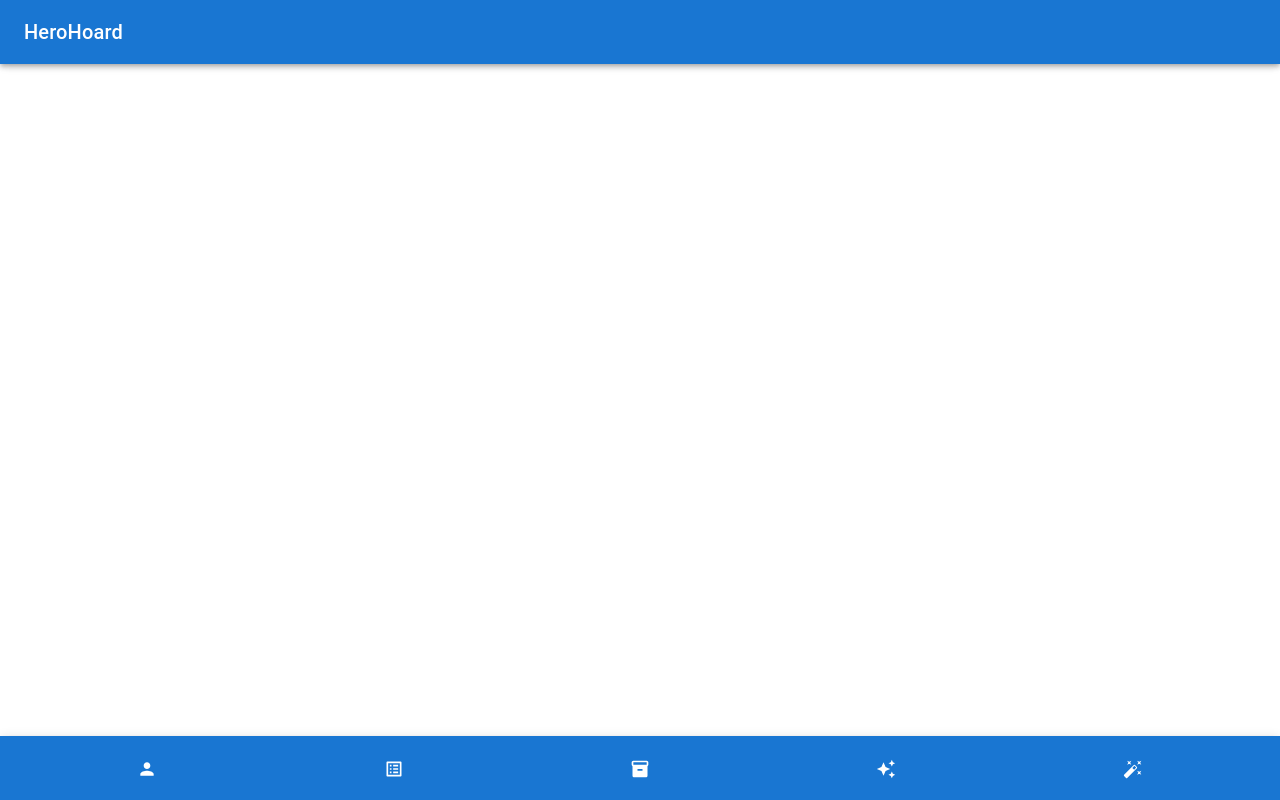
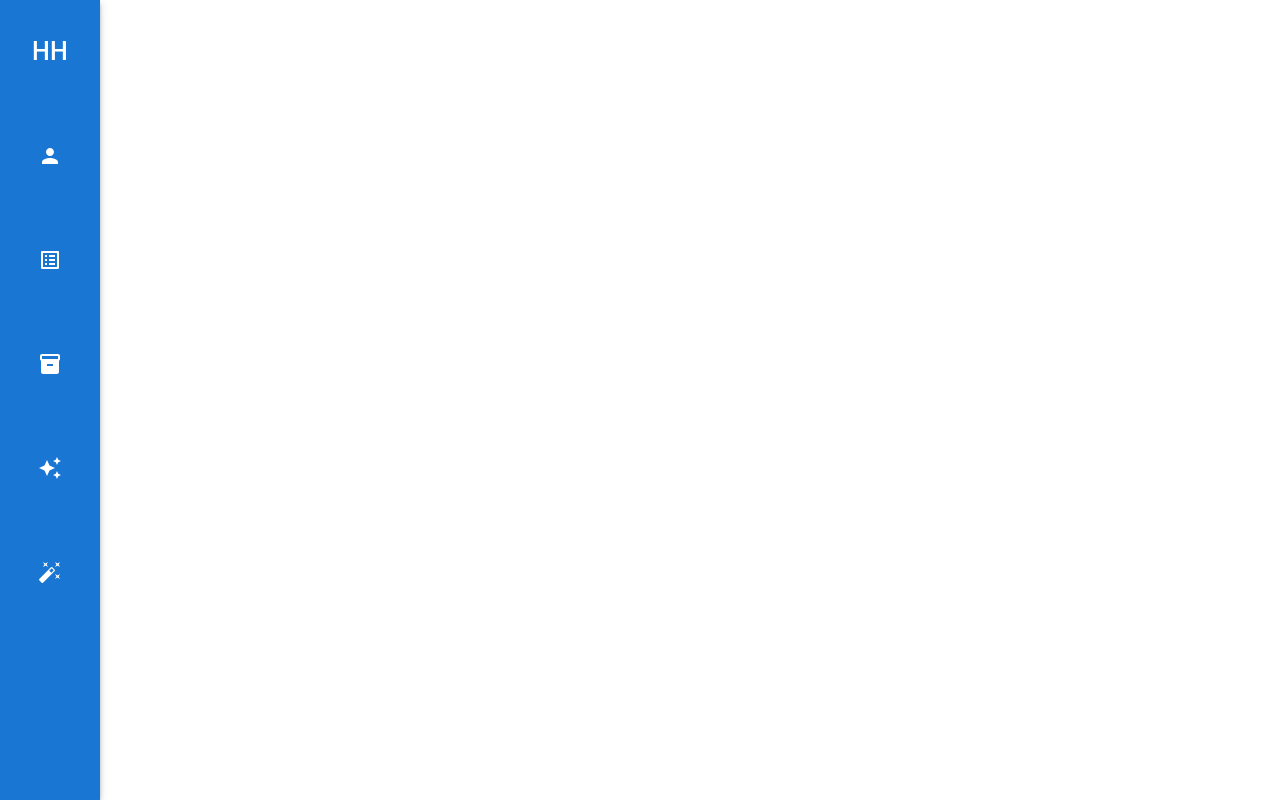
Before and after one commit to Lucobsen/dnd-delvers, a React (Create React App) app: page /details in a window 1280 px wide. Built offline with nearby package versions, Linux system fonts and the light colour scheme.

Commit message:
fixed routing and rendering issues

```diff
--- a/src/App.tsx
+++ b/src/App.tsx
@@ -3,7 +3,6 @@ import { QueryClient, QueryClientProvider } from "@tanstack/react-query";
 import { Provider } from "react-redux";
 import { store } from "./store/store";
 import { ThemeProvider, styled } from "@mui/material";
-import { NavBar } from "./components/Navbar/Navbar";
 import { BrowserRouter, Route, Routes } from "react-router-dom";
 import { HeroEditor } from "./pages/HeroEditor";
 import { Analytics } from "@vercel/analytics/react";
@@ -28,14 +27,12 @@ const AppWrapper = styled("div")`
 
 const queryClient = new QueryClient();
 
-export const App = () => {
-  return (
+export const App = () => (
   <QueryClientProvider client={queryClient}>
     <ThemeProvider theme={theme}>
       <Provider store={store}>
         <AppWrapper>
           <BrowserRouter future={{ v7_startTransition: true }}>
-              <NavBar />
             <Routes>
               <Route path="/" element={<HoardPage />} />
               <Route path="/:id" element={<HeroEditor />}>
@@ -53,4 +50,3 @@ export const App = () => {
     </ThemeProvider>
   </QueryClientProvider>
 );
-};
--- a/src/components/Footer/Footer.tsx
+++ b/src/components/Footer/Footer.tsx
@@ -19,10 +19,10 @@ export const Footer = () => {
   const isMobile = useMediaQuery(breakpoints.down("sm"));
   const { id } = useParams();
 
-  if (id === undefined) return null;
+  if (!isMobile || id === undefined) return null;
 
   return (
-    <Box sx={{ flexGrow: 1 }} width="100%" mb={isMobile ? 6 : 9}>
+    <Box sx={{ flexGrow: 1 }} width="100%" mb={6}>
       <AppBar position="fixed" color="primary" sx={{ top: "auto", bottom: 0 }}>
         <Toolbar sx={{ justifyContent: "space-around", minHeight: 40 }}>
           <NavLink to="details">
--- a/src/components/Navbar/Navbar.tsx
+++ b/src/components/Navbar/Navbar.tsx
@@ -1,13 +1,5 @@
 import React from "react";
-import {
-  AppBar,
-  Box,
-  Toolbar,
-  Typography,
-  styled,
-  useMediaQuery,
-  useTheme,
-} from "@mui/material";
+import { AppBar, Box, Toolbar, Typography, styled } from "@mui/material";
 import { Link } from "react-router-dom";
 
 const StyledLink = styled(Link)`
@@ -23,12 +15,8 @@ const StyledLink = styled(Link)`
   }
 `;
 
-export const NavBar = () => {
-  const { breakpoints } = useTheme();
-  const isMobile = useMediaQuery(breakpoints.down("sm"));
-
-  return (
-    <Box sx={{ flexGrow: 1 }} width="100%" mb={isMobile ? 6 : 9}>
+export const NavBar = () => (
+  <Box sx={{ flexGrow: 1 }} width="100%" mb={6}>
     <AppBar position="fixed">
       <Toolbar sx={{ justifyContent: "space-between", minHeight: 40 }}>
         <StyledLink to="/">
@@ -38,4 +26,3 @@ export const NavBar = () => {
     </AppBar>
   </Box>
 );
-};
--- /dev/null
+++ b/src/components/Sidebar/Sidebar.tsx
@@ -0,0 +1,113 @@
+import {
+  AppBar,
+  Toolbar,
+  IconButton,
+  Box,
+  styled,
+  Typography,
+  Stack,
+} from "@mui/material";
+import AutoAwesomeIcon from "@mui/icons-material/AutoAwesome";
+import React from "react";
+import ListAltIcon from "@mui/icons-material/ListAlt";
+import AutoFixHighIcon from "@mui/icons-material/AutoFixHigh";
+import { NavLink, useParams } from "react-router-dom";
+import PersonIcon from "@mui/icons-material/Person";
+import InventoryIcon from "@mui/icons-material/Inventory";
+
+const StyledNavLink = styled(NavLink)`
+  color: white;
+  text-decoration: none;
+
+  &:focus,
+  &:hover,
+  &:visited,
+  &:link,
+  &:active {
+    text-decoration: none;
+  }
+`;
+
+export const Sidebar = () => {
+  const { id } = useParams();
+
+  return (
+    <Box sx={{ flexGrow: 1 }}>
+      <AppBar
+        position="fixed"
+        color="primary"
+        sx={{ left: 0, height: "100%", width: 100 }}
+      >
+        <Toolbar
+          sx={{
+            my: 4,
+            flexDirection: "column",
+            height: "100%",
+          }}
+        >
+          <Stack spacing={8}>
+            <StyledNavLink to="/">
+              <Typography variant="h6" sx={{ fontSize: 25 }}>
+                HH
+              </Typography>
+            </StyledNavLink>
+
+            {id !== undefined && (
+              <>
+                <NavLink to="details">
+                  <IconButton
+                    color="inherit"
+                    aria-label="details"
+                    title="details"
+                  >
+                    <PersonIcon sx={{ color: "white" }} />
+                  </IconButton>
+                </NavLink>
+
+                <NavLink to="skills">
+                  <IconButton
+                    color="inherit"
+                    aria-label="skills"
+                    title="skills"
+                  >
+                    <ListAltIcon sx={{ color: "white" }} />
+                  </IconButton>
+                </NavLink>
+
+                <NavLink to="inventory">
+                  <IconButton
+                    color="inherit"
+                    aria-label="inventory"
+                    title="inventory"
+                  >
+                    <InventoryIcon sx={{ color: "white" }} />
+                  </IconButton>
+                </NavLink>
+
+                <NavLink to="feats">
+                  <IconButton
+                    color="inherit"
+                    aria-label="features and traits"
+                    title="features and traits"
+                  >
+                    <AutoAwesomeIcon sx={{ color: "white" }} />
+                  </IconButton>
+                </NavLink>
+
+                <NavLink to="spells">
+                  <IconButton
+                    color="inherit"
+                    aria-label="spells"
+                    title="spells"
+                  >
+                    <AutoFixHighIcon sx={{ color: "white" }} />
+                  </IconButton>
+                </NavLink>
+              </>
+            )}
+          </Stack>
+        </Toolbar>
+      </AppBar>
+    </Box>
+  );
+};
--- a/src/pages/HeroEditor.tsx
+++ b/src/pages/HeroEditor.tsx
@@ -1,10 +1,17 @@
 import React from "react";
 import { Outlet } from "react-router-dom";
 import { Footer } from "../components/Footer/Footer";
+import { useMediaQuery, useTheme } from "@mui/material";
+import { NavBar } from "../components/Navbar/Navbar";
+import { Sidebar } from "../components/Sidebar/Sidebar";
 
 export const HeroEditor = () => {
+  const { breakpoints } = useTheme();
+  const isMobile = useMediaQuery(breakpoints.down("sm"));
+
   return (
     <>
+      {isMobile ? <NavBar /> : <Sidebar />}
       <Outlet />
       <Footer />
     </>
--- a/src/pages/Hoard.tsx
+++ b/src/pages/Hoard.tsx
@@ -1,14 +1,27 @@
-import { Button, Container, Stack } from "@mui/material";
+import {
+  Button,
+  Container,
+  Stack,
+  useMediaQuery,
+  useTheme,
+} from "@mui/material";
 import React from "react";
 import { useAppDispatch, useAppSelector } from "../hooks/hooks";
 import { addHero } from "../store/slices/HeroHoardSlice";
 import { HeroButton } from "../components/Buttons/HeroButton";
+import { NavBar } from "../components/Navbar/Navbar";
+import { Sidebar } from "../components/Sidebar/Sidebar";
 
 const Hoard = () => {
+  const { breakpoints } = useTheme();
+  const isMobile = useMediaQuery(breakpoints.down("sm"));
+
   const hoard = useAppSelector((state) => state.heroHoard);
   const dispatch = useAppDispatch();
 
   return (
+    <>
+      {isMobile ? <NavBar /> : <Sidebar />}
       <Container sx={{ mt: 2 }}>
         <Stack spacing={4}>
           {hoard.length > 0 &&
@@ -26,6 +39,7 @@ const Hoard = () => {
           Create Hero
         </Button>
       </Container>
+    </>
   );
 };
 
```
Lines whose indentation alone changed are shown as unchanged.
